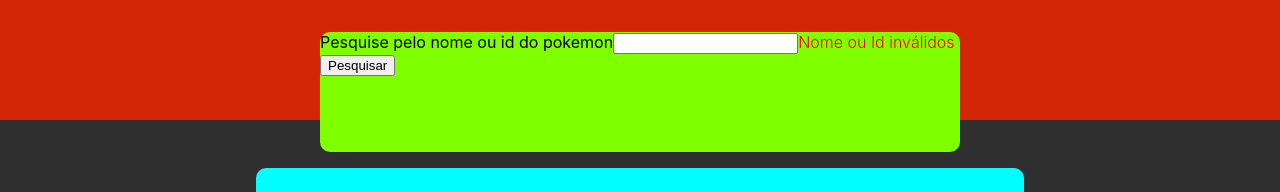
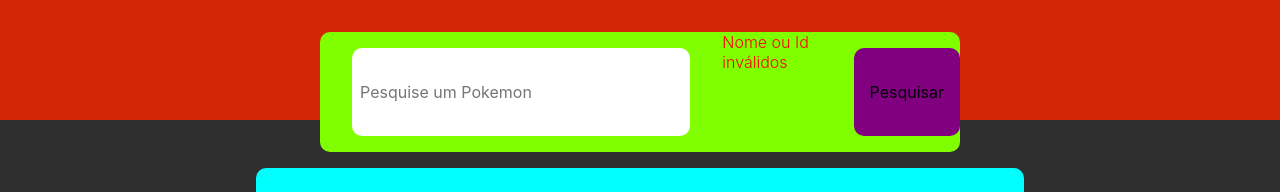
Before and after one commit to juanfernandez13/pokedex_react, a React (Create React App) app: page / in a window 1280 px wide. Shown: the top 192 px of the page. Built offline with nearby package versions, Linux system fonts and the light colour scheme; no server answers.

Commit message:
posicionamento e design input e button da barra de pesquisa

```diff
--- a/src/App.css
+++ b/src/App.css
@@ -18,6 +18,26 @@
     border-radius: 10px;
     width:50vw;
     height: 15vh;
+    display: flex;
+}
+
+.input{
+    all: unset;
+    margin: 1rem 2rem;
+    width: 60%;
+    padding: 0.5rem;
+    font-size: 1rem;
+    background-color:#FFF;
+    border-radius: 10px
+}
+.buttonInput{
+    all:unset;
+    margin: 1rem 0rem;
+    border-radius: 10px;
+    padding: 0.3rem 1rem;
+    background-color:purple;
+
+
 }
 
 .mainApp{
--- a/src/App.js
+++ b/src/App.js
@@ -82,11 +82,10 @@
       <header className='headerApp'>
 
         <form className='barraDePesquisa' action="" onSubmit={e => e.preventDefault(e)}>
-        <label htmlFor="search">Pesquise pelo nome ou id do pokemon</label>
-        <input type="text" id='search' onChange={(event) => handleChange(event)} />
+        <input className='input' type="text" id='search' placeholder='Pesquise um Pokemon' onChange={(event) => handleChange(event)} />
         {erro && <span style={{color:'red', fontWeight:'300'}} >Nome ou Id inválidos</span>}
         {loading && <span style={{color:'blue', fontWeight:'700'}} >Carregando...</span>}
-        <button type="submit" onClick={() => pokedex(id)}>Pesquisar</button>
+        <button className='buttonInput' type="submit" onClick={() => pokedex(id)}>Pesquisar</button>
       </form>
       </header>
 
```
